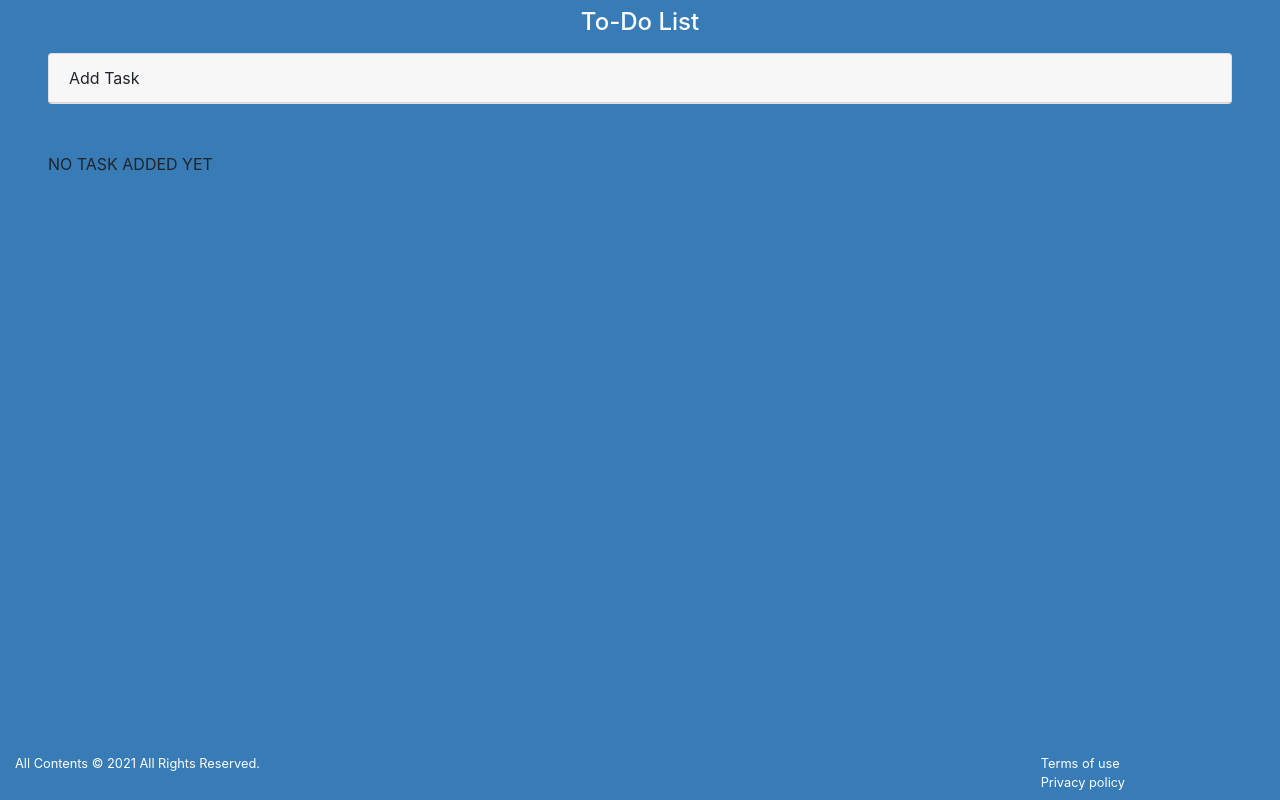
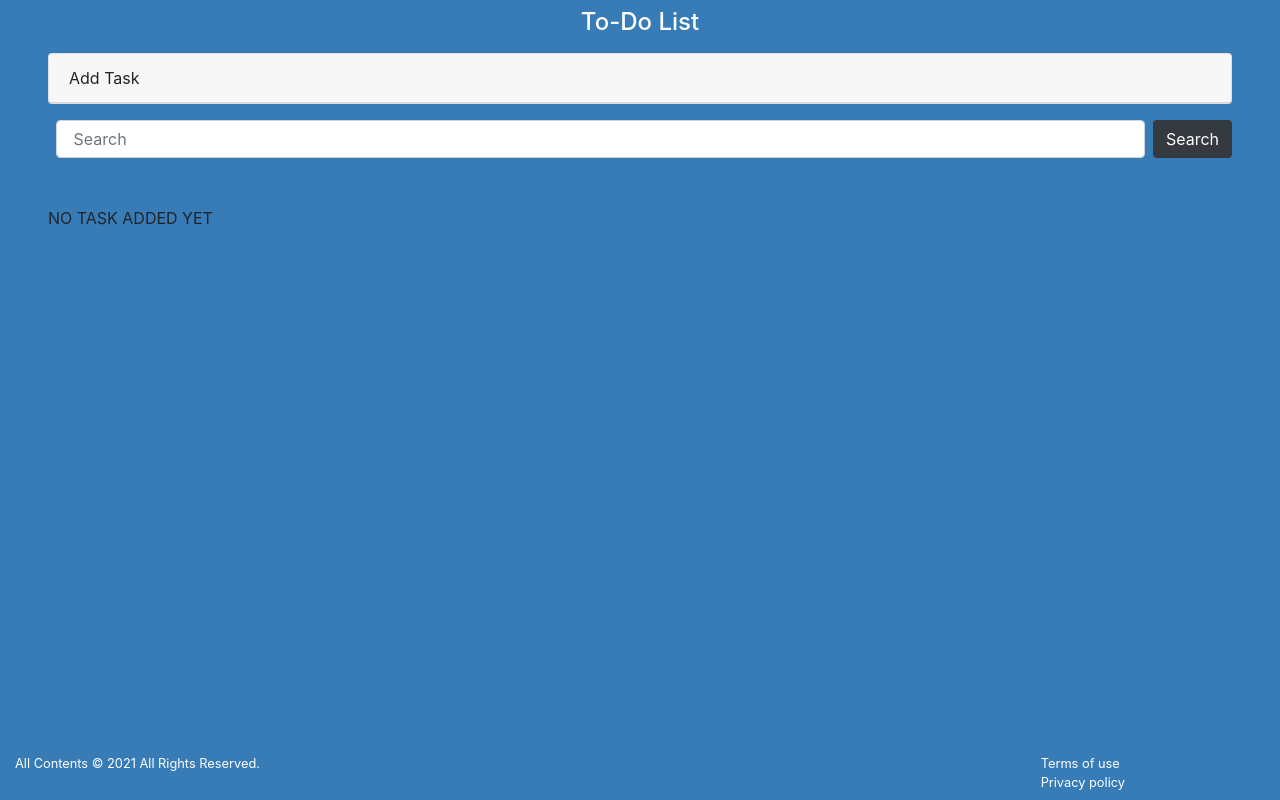
Before and after one commit to Cap-N3M0/tudu-list, a React (Create React App) app: page / in a window 1280 px wide. Built offline with nearby package versions, Linux system fonts and the light colour scheme.

Commit message:
Search Task added

```diff
--- a/src/Component/App.js
+++ b/src/Component/App.js
@@ -12,14 +12,19 @@ class App extends Component {
     this.state = {
       taskList : [],
       displayForm: true,
-      lastCounter: 0
+      lastCounter: 1,
+      searchText : ""
     };
 
     this.getFromLocalStorage = this.getFromLocalStorage.bind(this);
     this.updateLocalStorage = this.updateLocalStorage.bind(this);
+    //AddTask.js
     this.addTask = this.addTask.bind(this);
     this.deleteTask = this.deleteTask.bind(this);
     this.toggleForm = this.toggleForm.bind(this);
+    //SearchTask.js
+    this.handleSearch = this.handleSearch.bind(this);
+
 
   }
 
@@ -49,6 +54,7 @@ class App extends Component {
     this.setState({
       taskList: tempTaskList,
       lastCounter: this.state.lastCounter + 1,
+      searchText: ""
     });
 
     this.updateLocalStorage(tempTaskList);
@@ -69,12 +75,22 @@ class App extends Component {
 
   }
 
+  handleSearch(searchText){
+
+    this.setState({
+      searchText : searchText
+    })
+  }
+
   componentDidMount() {
 
-    let tempCounter = 0;
-    let tempTaskList = localStorage.getItem("taskStorage") === null || localStorage.getItem("taskStorage") === 'null'
+    let tempCounter = this.state.lastCounter;
+
+    localStorage.getItem("taskStorage") === null || localStorage.getItem("taskStorage") === 'null'
     ? localStorage.setItem("taskStorage",null)
     : JSON.parse(localStorage.getItem("taskStorage"));
+
+    let tempTaskList = this.getFromLocalStorage();
 
     if(tempTaskList!=null){
       tempTaskList.map((tempTask)=> {
@@ -107,7 +123,15 @@ class App extends Component {
 
 
   render() {
+    let searchText = this.state.searchText;
     let taskList = (this.state.taskList);
+    let filteredTaskList = taskList.filter((task)=>{
+      if(task.taskHeading.includes(searchText) || task.taskNotes.includes(searchText) || task.taskDate.includes(searchText))
+      return task;
+      return null;
+    })
+
+
     return (
       <>
       <div className="mx-5">
@@ -117,10 +141,12 @@ class App extends Component {
           toggleForm = {this.toggleForm}
           displayForm = {this.state.displayForm}/>
         {/* <SearchTask /> */}
-        <SearchTask />
+        <SearchTask
+          searchText = {searchText}
+          handleSearch = {this.handleSearch}/>
 
         {/* <ListTask /> */}
-        <ListTask taskList={taskList}
+        <ListTask taskList={filteredTaskList}
           deleteTask = {this.deleteTask} />
           </div>
       </>
--- a/src/Component/ListTask.js
+++ b/src/Component/ListTask.js
@@ -1,5 +1,5 @@
 import { Component } from "react";
-import Draggable from "react-draggable";
+//import Draggable from "react-draggable";
 import { BsFileExcel} from '../../node_modules/react-icons/bs'
 
 class ListTask extends Component {
@@ -12,7 +12,7 @@ class ListTask extends Component {
             </div>
           : this.props.taskList.map((task) => {
               return (
-                <Draggable>
+                // <Draggable>
                     <div className = "card d-flex flex-column my-3 px-3" key = {task.taskId}>
                     <div className="d-flex fle-row justify-content-between align-items-center">
                       <h6 className="my-2">{task.taskHeading}</h6>
@@ -22,7 +22,7 @@ class ListTask extends Component {
                     <p>{task.taskNotes}</p>
                     <small className="d-flex align-self-end">{task.taskDate}</small>
                     </div>
-                </Draggable>
+                // </Draggable>
                 // <div
                 //   className="item-container d-flex flex-column mx-5 mt-3 px-2 py-2 "
                 //   key={task.taskId}
--- a/src/Component/SearchTask.js
+++ b/src/Component/SearchTask.js
@@ -1,9 +1,49 @@
 import { Component } from "react";
 
 class SearchTask extends Component{
+    constructor(props){
+        super(props);
+        this.state = {
+            searchText : this.props.searchText
+        }
+
+        this.handleChange = this.handleChange.bind(this);
+        this.handleSearch = this.handleSearch.bind(this);
+
+    }
+
+    handleChange = (e) => {
+        let value = e.target.value;
+
+        this.setState({
+            searchText : value
+        });
+    }
+
+    handleSearch = (e) => {
+        e.preventDefault();
+
+        let tempSearchText = this.state.searchText;
+
+        this.props.handleSearch(tempSearchText);
+    }
+
+    componentDidMount(){
+        this.setState({
+            searchText: this.props.searchText
+        })
+    }
+
     render(){
+        let searchText = this.state.searchText;
+        console.log('search Tast ', searchText);
        return ( <>
-        {/* <div> SearchTask</div> */}
+        <div>
+            <div className="d-flex mt-3">
+                <input type="text" name="tbSearch" id="tbSearch" className="form-control mx-2"  value = {searchText} placeholder=" Search" onChange={(e) => {this.handleChange(e)}} />
+                <button type="button" className="btn bg-dark text-white" onClick={(e) => {this.handleSearch(e)}}>Search</button>
+            </div>
+        </div>
         </>
        );
     };
```
